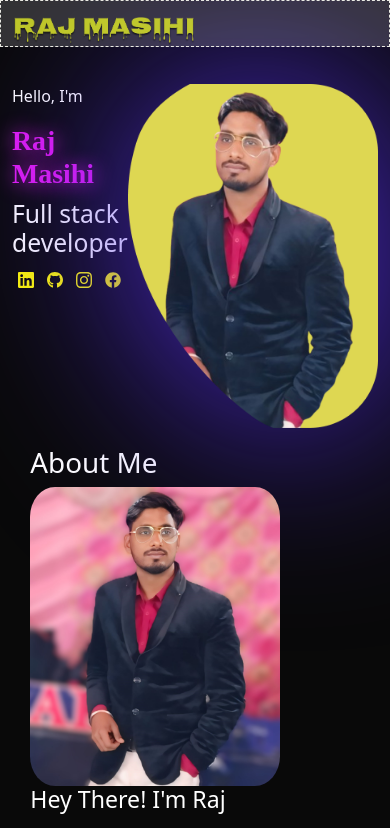
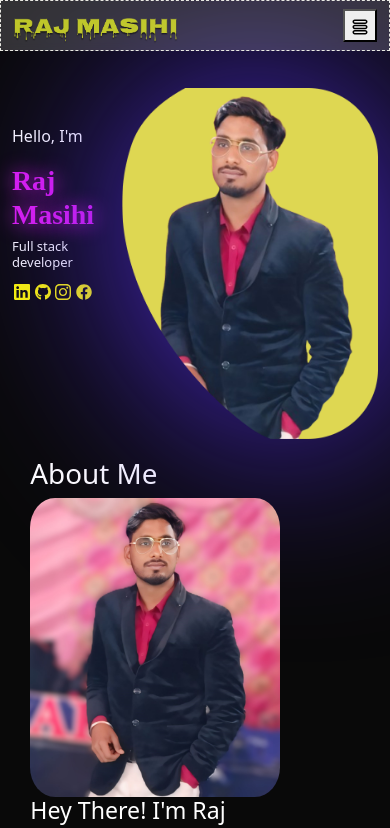
Before and after one commit to RajMasihi/Raj-portfolio, a React (Vite) app: page / in a window 390 px wide. Shown: the top 828 px of the page. Built offline with nearby package versions, Linux system fonts and the light colour scheme.

Commit message:
update menu for small device

```diff
--- a/src/App.jsx
+++ b/src/App.jsx
@@ -9,6 +9,7 @@ import About_me from "./components/About_me";
 import Skills from "./components/Skills";
 import Education from "./components/Education";
 import Projects from "./components/Projects";
+import NavItems from "./components/NavItems";
 import Aos from "aos";
 import "aos/dist/aos.css";
 
@@ -17,11 +18,21 @@ function App() {
     Aos.init();
   }, []);
 
+  const [menu_div, set_menu_div] = useState(false);
+  const handle_menu_div = (data) => {
+    set_menu_div(data);
+  };
   return (
     <>
       <div className="container-fluid">
-        <Navbar></Navbar>
-
+        <Navbar showmenu={handle_menu_div}></Navbar>
+        {menu_div ? (
+          <div className="alert carousel-fade navbar">
+            <NavItems className="d-inline-block"></NavItems>
+          </div>
+        ) : (
+          ""
+        )}
         <Home></Home>
         <About_me></About_me>
         <Skills></Skills>
--- a/src/components/About_me.jsx
+++ b/src/components/About_me.jsx
@@ -18,7 +18,7 @@ const About_me = () => {
 
           <div className="" data-aos="fade-right" data-aos-duration="1000">
             <h3>Hey There! I'm Raj</h3>
-            <p className="fs-4 text-lg-start ">
+            <p align="justify" className="fs-4 text-lg-start ">
               I am a dedicated and passionate aspiring Full Stack Developer with
               a strong background in building robust and scalable web
               applications using Python, Django, and React. My journey into
--- a/src/components/Home.jsx
+++ b/src/components/Home.jsx
@@ -62,7 +62,12 @@ const Home = () => {
             data-aos-duration="2000"
             data-aos-mirror="true"
           >
-            <img src={rajpic} alt="image not found" loading="lazy" />
+            <img
+              src={rajpic}
+              alt="image not found"
+              className=""
+              loading="lazy"
+            />
           </div>
         </div>
       </div>
--- /dev/null
+++ b/src/components/NavItems.jsx
@@ -0,0 +1,32 @@
+import React from "react";
+
+const NavItems = () => {
+  return (
+    <>
+      <a href="" className="nav_item">
+        Home
+      </a>
+      <a href="#about_me" className="nav_item">
+        About
+      </a>
+      <a href="#skills" className="nav_item">
+        Skills
+      </a>
+      <a href="#education" className="nav_item">
+        Education
+      </a>
+
+      <a href="" className="nav_item">
+        Projects
+      </a>
+      <a href="" className="nav_item">
+        Experience
+      </a>
+      <a href="" className="nav_item">
+        Contact
+      </a>
+    </>
+  );
+};
+
+export default NavItems;
--- a/src/components/Navbar.jsx
+++ b/src/components/Navbar.jsx
@@ -1,7 +1,16 @@
-import React from "react";
+import React, { useState } from "react";
+import { TiThMenuOutline } from "react-icons/ti";
+import { IoMdClose } from "react-icons/io";
 import raj_logo from "../assets/images/raj_logo.png";
+import NavItems from "./NavItems";
 
-const Navbar = () => {
+const Navbar = ({ showmenu }) => {
+  const [menu, setmenu] = useState(false);
+  const handle_menu = () => {
+    setmenu(!menu);
+    showmenu(!menu);
+  };
+
   return (
     <>
       <div className="row header sticky-top">
@@ -18,34 +27,20 @@ const Navbar = () => {
               style={{ width: "50%" }}
             />
           </div>
-          <div className="right d-flex">
+          <div className="right">
             <div
               className="nav navbar accordion-header"
               data-aos="fade-left"
               data-aos-duration="1000"
             >
-              <a href="" className="nav_item">
-                Home
-              </a>
-              <a href="#about_me" className="nav_item">
-                About
-              </a>
-              <a href="#skills" className="nav_item">
-                Skills
-              </a>
-              <a href="#education" className="nav_item">
-                Education
-              </a>
-
-              <a href="" className="nav_item">
-                Projects
-              </a>
-              <a href="" className="nav_item">
-                Experience
-              </a>
-              <a href="" className="nav_item">
-                Contact
-              </a>
+              <button onClick={handle_menu} className="logo_menu">
+                {!menu ? (
+                  <TiThMenuOutline className="text-lg-end"></TiThMenuOutline>
+                ) : (
+                  <IoMdClose className="text-lg-end"></IoMdClose>
+                )}
+              </button>
+              <NavItems></NavItems>
             </div>
           </div>
         </div>
--- a/src/index.css
+++ b/src/index.css
@@ -127,18 +127,30 @@ transition:transform 0.5s linear,color 0.5s linear;
   padding:1%;
   margin:1%;
 }
+.logo_menu{
+  font-size: 100%;
+  display: none;
+}
 
 
 @media only screen and (max-width: 600px) {
   #home{
     padding-top: 10%;
+    padding-right: 0%;
   }
 
   .img_divh img{
     height:100%;
-  width:100%;
+  width:90%;
+  padding-left:10%;
    filter: drop-shadow(0px 0px 100px rgb(84, 46, 235));
 
+  }
+  .text_image{
+    margin-top: 10%;
+  }
+  #home h2{
+    font-size: small;
   }
   .social_icon{
   height:100%;
@@ -149,6 +161,12 @@ transition:transform 0.5s linear,color 0.5s linear;
   font-size: small;
   display:none;
 }
-
+.logo_menu{
+  font-size: large;
+  display: block;
+}
+.navbar{
+  display:inline-flex;
+}
 
 }
```
